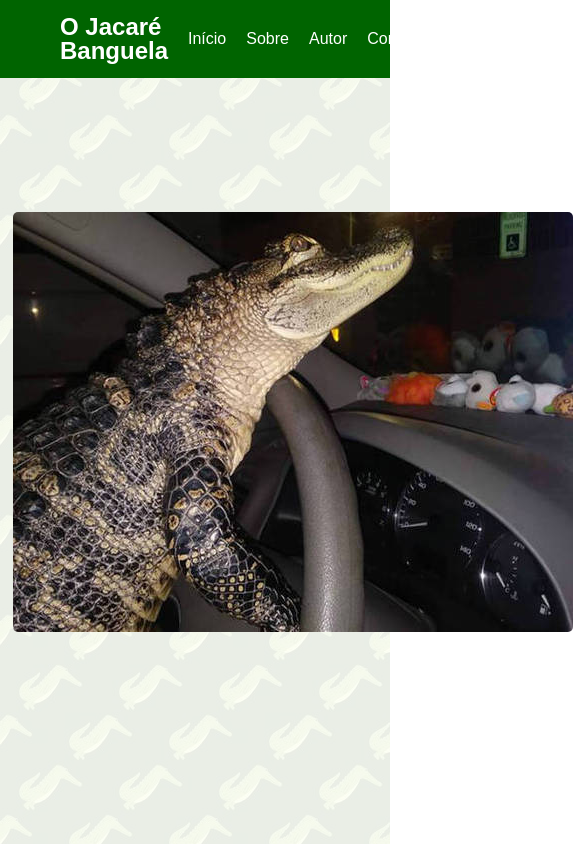
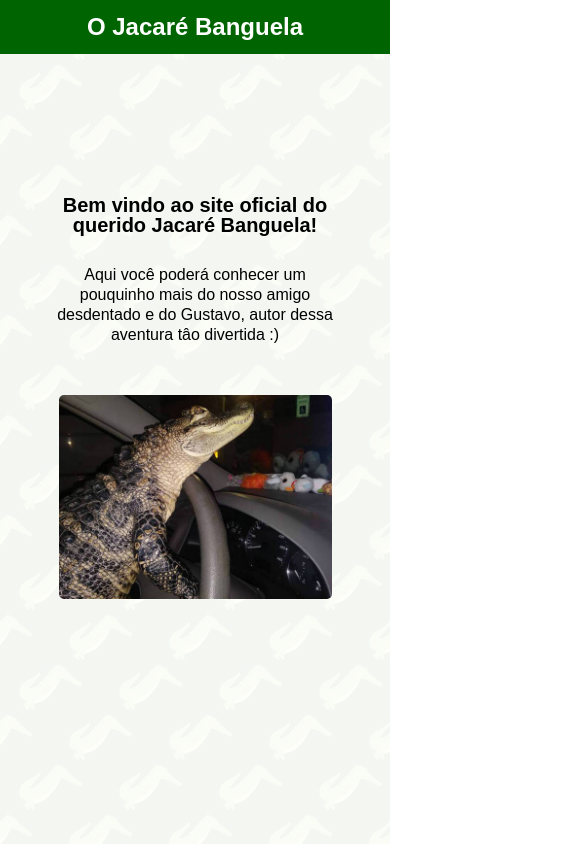
Before and after one commit to adrianogotardo/jacare-banguela, a React (Create React App) app: page / in a window 390 px wide. Shown: the top 844 px of the page, 585 px wide, since content can reach past the window. Built offline with nearby package versions, Linux system fonts and the light colour scheme.

Commit message:
Adicionei responsibilidade para uso em smartphones

```diff
--- a/package.json
+++ b/package.json
@@ -3,6 +3,7 @@
   "version": "0.1.0",
   "private": true,
   "dependencies": {
+    "@babel/plugin-proposal-private-property-in-object": "^7.21.11",
     "@testing-library/jest-dom": "^5.17.0",
     "@testing-library/react": "^13.4.0",
     "@testing-library/user-event": "^13.5.0",
--- a/src/App.js
+++ b/src/App.js
@@ -79,7 +79,7 @@ const Background = styled.div`
   position: absolute;
   top: 0;
   left: 0;
-  opacity: .1;
+  opacity: .05;
 `;
 
 const Container = styled.div`
@@ -100,6 +100,11 @@ const Logo = styled.div`
   font-size: 1.5rem;
   font-weight: bold;
   margin-left: 60px;
+  @media (max-width: 600px) {
+    width: 100vw;
+    text-align: center;
+    margin: 0;
+  }
 `;
 
 const Nav = styled.nav`
@@ -107,6 +112,9 @@ const Nav = styled.nav`
   align-items: center;
   margin-left: auto;
   margin-right: 60px;
+  @media (max-width: 600px) {
+    display: none;
+  }
 `;
 
 const NavItem = styled.div`
@@ -126,6 +134,14 @@ const Section = styled.section`
   img {
     border-radius: 5px;
   }
+  @media (max-width: 600px) {
+    display: flex;
+    flex-direction: column;
+    img {
+      width: 70vw;
+      margin: 50px 0;
+    }
+  }
 `;
 
 const Content = styled.div`
```
Also changed, not shown: 1 other file (tests, documents, lock files or other folders).
